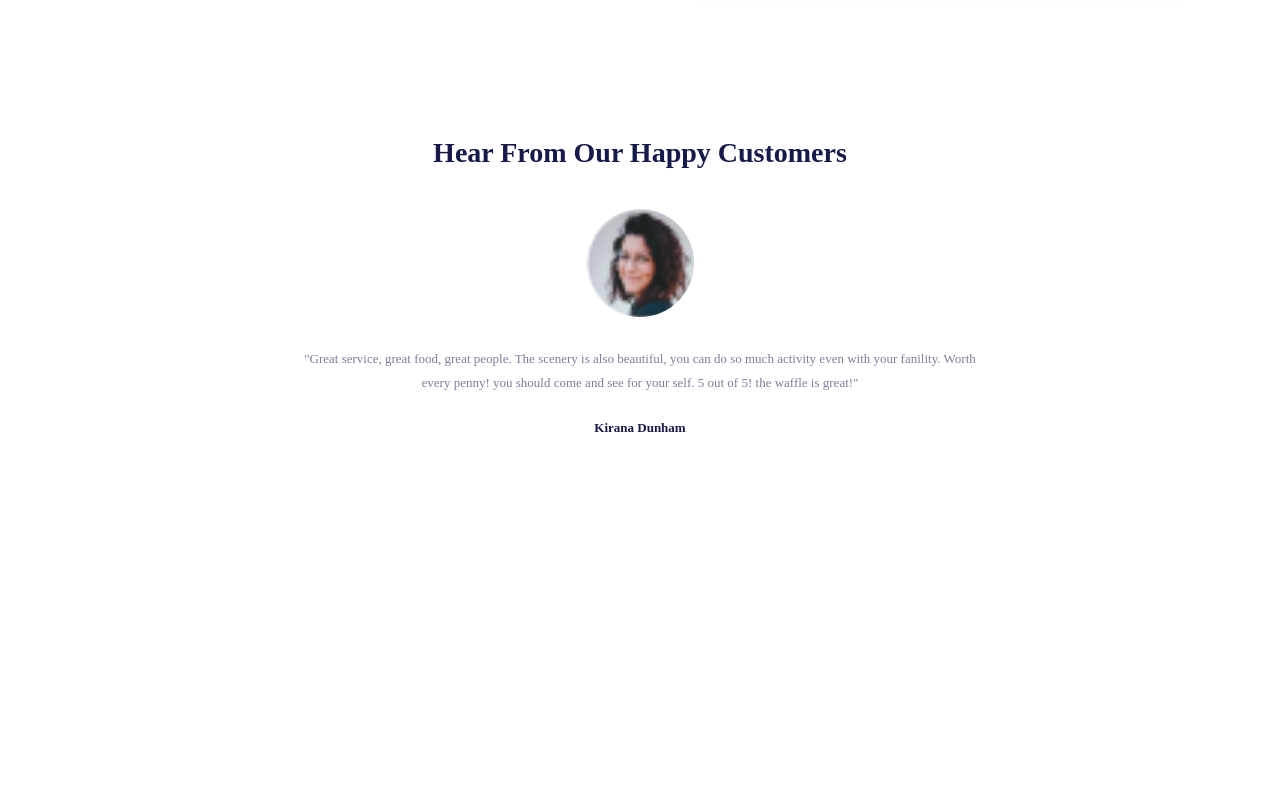
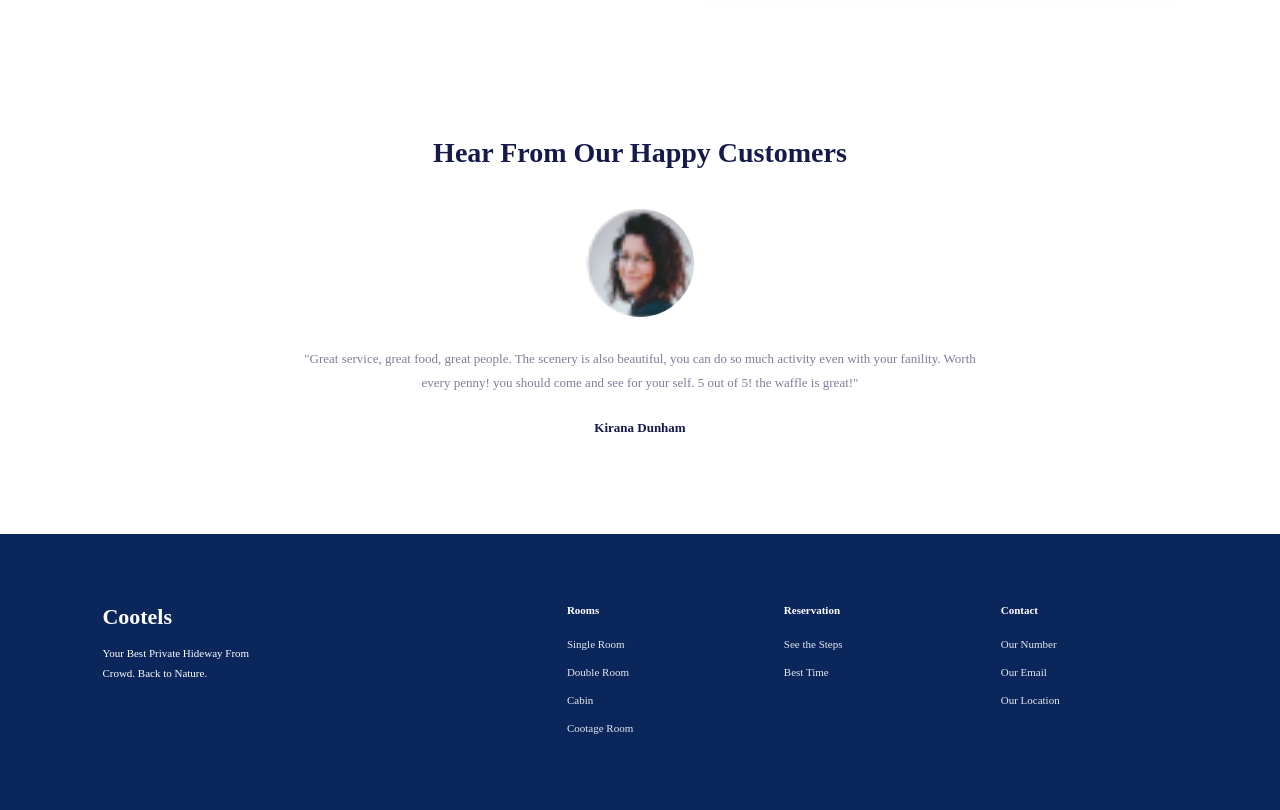
Before and after one commit to ffkabulka010-cmd/week3-home-1, a plain HTML site: page index.html in a window 1280 px wide. Shown: the part 4176-4986 px from the top of the page. Before the commit the page ends 4710 px from the top, so only its background shows below. Drawn offline with Linux system fonts and the light colour scheme.

Commit message:
seventh commits

```diff
--- a/index.html
+++ b/index.html
@@ -168,6 +168,34 @@
       </div>
     </div>
 
+    <div class="salom86">
+      <div class="salom87">
+        <p class="salom88">Cootels</p>
+        <p class="salom89">
+          Your Best Private Hideway From Crowd. Back to Nature.
+        </p>
+        <div class="salom90">
 
+        </div>
+      </div>
+      <div class="salom94">
+        <p class="salom95">Rooms</p>
+        <p class="salom96">Single Room</p>
+        <p class="salom97">Double Room</p>
+        <p class="salom98">Cabin</p>
+        <p class="salom99">Cootage Room</p>
+      </div>
+      <div class="salom100">
+        <p class="salom101">Reservation</p>
+        <p class="salom102">See the Steps</p>
+        <p class="salom103">Best Time</p>
+      </div>
+      <div class="salom104">
+        <p class="salom105">Contact</p>
+        <p class="salom106">Our Number</p>
+        <p class="salom107">Our Email</p>
+        <p class="salom108">Our Location</p>
+      </div>
+    </div>
   </body>
 </html>
--- a/stayle.css
+++ b/stayle.css
@@ -579,3 +579,129 @@
     justify-content: center;
     gap: 12px;
 }
+
+.salom86 {
+    display: grid;
+    grid-template-columns: 2.4fr 1fr 1fr 1fr;
+    gap: 40px;
+    padding: 70px 8% 60px;
+    background: #0b265a;
+    color: #fff;
+}
+
+.salom87 {
+    min-width: 0;
+}
+
+.salom88 {
+    margin: 0 0 14px;
+    font-size: 22px;
+    font-weight: 600;
+}
+
+.salom89 {
+    margin: 0 0 22px;
+    max-width: 160px;
+    font-size: 11px;
+    line-height: 1.8;
+}
+
+.salom90 {
+    display: flex;
+    gap: 14px;
+}
+
+
+
+.salom94 {
+    min-width: 0;
+}
+
+.salom95 {
+    margin: 0 0 22px;
+    font-size: 11px;
+    font-weight: 600;
+}
+
+.salom96 {
+    margin: 0 0 16px;
+    font-size: 11px;
+    color: #e4e8f2;
+    cursor: pointer;
+}
+
+.salom97 {
+    margin: 0 0 16px;
+    font-size: 11px;
+    color: #e4e8f2;
+    cursor: pointer;
+}
+
+.salom98 {
+    margin: 0 0 16px;
+    font-size: 11px;
+    color: #e4e8f2;
+    cursor: pointer;
+}
+
+.salom99 {
+    margin: 0 0 16px;
+    font-size: 11px;
+    color: #e4e8f2;
+    cursor: pointer;
+}
+
+.salom100 {
+    min-width: 0;
+}
+
+.salom101 {
+    margin: 0 0 22px;
+    font-size: 11px;
+    font-weight: 600;
+}
+
+.salom102 {
+    margin: 0 0 16px;
+    font-size: 11px;
+    color: #e4e8f2;
+    cursor: pointer;
+}
+
+.salom103 {
+    margin: 0 0 16px;
+    font-size: 11px;
+    color: #e4e8f2;
+    cursor: pointer;
+}
+
+.salom104 {
+    min-width: 0;
+}
+
+.salom105 {
+    margin: 0 0 22px;
+    font-size: 11px;
+    font-weight: 600;
+}
+
+.salom106 {
+    margin: 0 0 16px;
+    font-size: 11px;
+    color: #e4e8f2;
+    cursor: pointer;
+}
+
+.salom107 {
+    margin: 0 0 16px;
+    font-size: 11px;
+    color: #e4e8f2;
+    cursor: pointer;
+}
+
+.salom108 {
+    margin: 0 0 16px;
+    font-size: 11px;
+    color: #e4e8f2;
+    cursor: pointer;
+}
```
